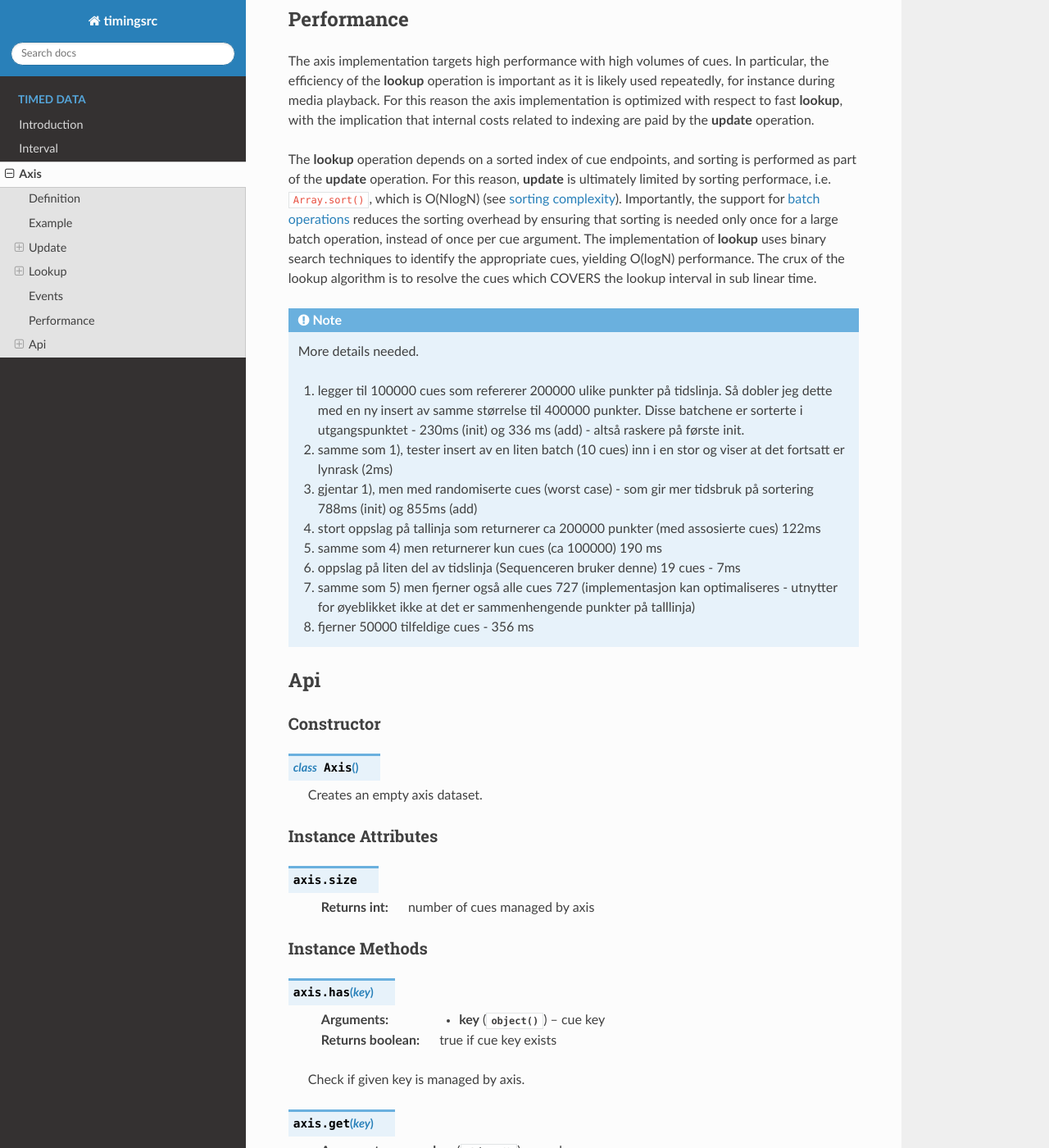
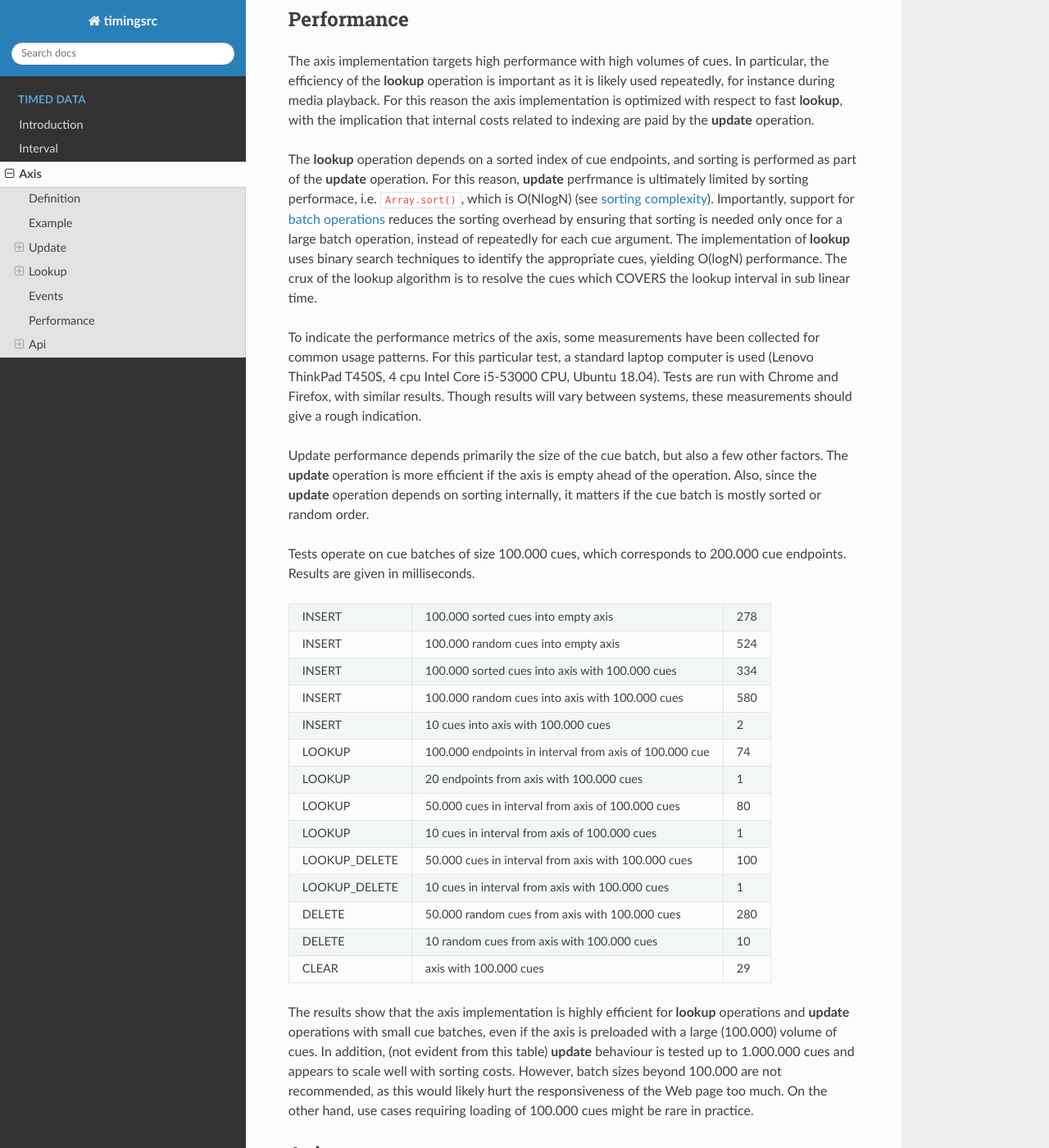
Before and after one commit to ingararntzen/timingdocs, a Sphinx documentation site: the page built from docs/source/axis.rst, in a window 1280 px wide and 1400 px high, scrolled down 8873 px. Shown: the whole window at 82% size. Built offline with Sphinx 7.4.7 and the Read the Docs theme 2.0.0, drawn with Linux system fonts in a browser that asks for light colours.

Commit message:
wrote axis performance

```diff
--- a/docs/source/axis.rst
+++ b/docs/source/axis.rst
@@ -540,38 +540,63 @@ related to indexing are paid by the **update** operation.
 
 The **lookup** operation depends on a sorted index of cue endpoints, and
 sorting is performed as part of the **update** operation. For this
-reason, **update** is ultimately limited by sorting performace, i.e.
-``Array.sort()``, which is O(NlogN) (see `sorting complexity`_).
-Importantly, the support for :ref:`batch operations <axis-batch>`
-reduces the sorting overhead by ensuring that sorting is needed only
-once for a large batch operation, instead of once per cue argument. The
-implementation of **lookup** uses binary search techniques to identify
-the appropriate cues, yielding O(logN) performance. The crux of the
-lookup algorithm is to resolve the cues which COVERS the lookup interval
-in sub linear time.
+reason, **update** perfrmance is ultimately limited by sorting
+performace, i.e. ``Array.sort()``, which is O(NlogN) (see `sorting
+complexity`_). Importantly, support for :ref:`batch operations
+<axis-batch>` reduces the sorting overhead by ensuring that sorting is
+needed only once for a large batch operation, instead of repeatedly for
+each cue argument. The implementation of **lookup** uses binary search
+techniques to identify the appropriate cues, yielding O(logN)
+performance. The crux of the lookup algorithm is to resolve the cues
+which COVERS the lookup interval in sub linear time.
 
 
 .. _sorting complexity: https://blog.shovonhasan.com/time-space-complexity-of-array-sort-in-v8/
 
-..  note::
 
-    More details needed.
+To indicate the performance metrics of the axis, some measurements have
+been collected for common usage patterns. For this particular test, a
+standard laptop computer is used (Lenovo ThinkPad T450S, 4 cpu Intel
+Core i5-53000 CPU, Ubuntu 18.04). Tests are run with Chrome and Firefox,
+with similar results. Though results will vary between systems, these
+measurements should give a rough indication.
 
-    1) legger til 100000 cues som refererer 200000 ulike punkter på tidslinja. Så dobler jeg dette med en ny insert av samme størrelse til 400000 punkter. Disse batchene er sorterte i utgangspunktet - 230ms (init) og 336 ms (add) - altså raskere på første init.
+Update performance depends primarily the size of the cue batch, but also
+a few other factors. The **update** operation is more efficient if the
+axis is empty ahead of the operation. Also, since the **update**
+operation depends on sorting internally, it matters if the cue batch is
+mostly sorted or random order.
 
-    2) samme som 1), tester insert av en liten batch (10 cues) inn i en stor og viser at det fortsatt er lynrask (2ms)
+Tests operate on cue batches of size 100.000 cues, which corresponds to
+200.000 cue endpoints. Results are given in milliseconds.
 
-    3) gjentar 1), men med randomiserte cues (worst case) - som gir mer tidsbruk på sortering 788ms (init) og 855ms (add)
+=============  =======================================================  ===
+INSERT         100.000 sorted cues into empty axis                      278
+INSERT         100.000 random cues into empty axis                      524
+INSERT         100.000 sorted cues into axis with 100.000 cues          334
+INSERT         100.000 random cues into axis with 100.000 cues          580
+INSERT         10 cues into axis with 100.000 cues                        2
+LOOKUP         100.000 endpoints in interval from axis of 100.000 cue    74
+LOOKUP         20 endpoints from axis with 100.000 cues                   1
+LOOKUP         50.000 cues in interval from axis of 100.000 cues         80
+LOOKUP         10 cues in interval from axis of 100.000 cues              1
+LOOKUP_DELETE  50.000 cues in interval from axis with 100.000 cues      100
+LOOKUP_DELETE  10 cues in interval from axis with 100.000 cues            1
+DELETE         50.000 random cues from axis with 100.000 cues           280
+DELETE         10 random cues from axis with 100.000 cues                10
+CLEAR          axis with 100.000 cues                                    29
+=============  =======================================================  ===
 
-    4) stort oppslag på tallinja som returnerer ca 200000 punkter (med assosierte cues) 122ms
+The results show that the axis implementation is highly efficient for
+**lookup** operations and **update** operations with small cue batches,
+even if the axis is preloaded with a large (100.000) volume of cues. In
+addition, (not evident from this table) **update** behaviour is tested
+up to 1.000.000 cues and appears to scale well with sorting costs.
+However, batch sizes beyond 100.000 are not recommended, as this would
+likely hurt the responsiveness of the Web page too much. On the other
+hand, use cases requiring loading of 100.000 cues might be rare in
+practice.
 
-    5) samme som 4) men returnerer kun cues (ca 100000) 190 ms
-
-    6) oppslag på liten del av tidslinja (Sequenceren bruker denne) 19 cues - 7ms
-
-    7) samme som 5) men fjerner også alle cues 727 (implementasjon kan optimaliseres - utnytter for øyeblikket ikke at det er sammenhengende punkter på talllinja)
-
-    8) fjerner 50000 tilfeldige cues - 356 ms
 
 
 
```
